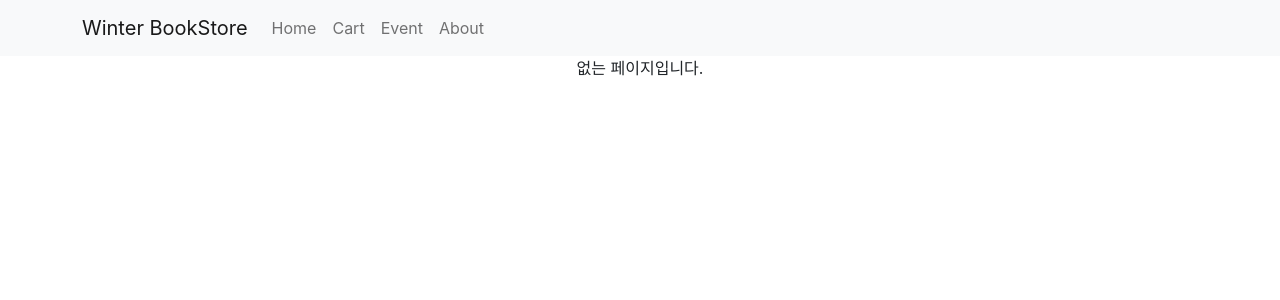
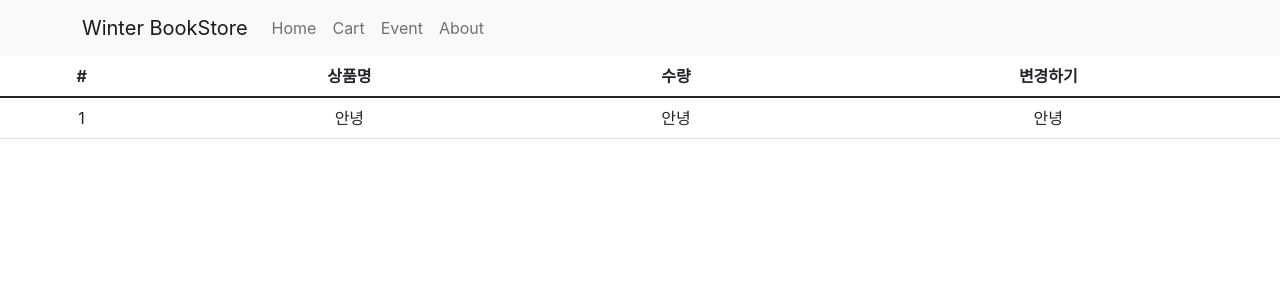
Before and after one commit to ah-ryeong/React_BookStore, a React (Create React App) app: page /basket in a window 1280 px wide. Shown: the top 300 px of the page. Built offline with nearby package versions, Linux system fonts and the light colour scheme.

Commit message:
Basket page 생성 및 redux setting

```diff
--- a/package.json
+++ b/package.json
@@ -3,6 +3,7 @@
   "version": "0.1.0",
   "private": true,
   "dependencies": {
+    "@reduxjs/toolkit": "^1.8.2",
     "@testing-library/jest-dom": "^5.14.1",
     "@testing-library/react": "^13.0.0",
     "@testing-library/user-event": "^13.2.1",
@@ -11,6 +12,7 @@
     "react": "^18.1.0",
     "react-bootstrap": "^2.3.1",
     "react-dom": "^18.1.0",
+    "react-redux": "^8.0.2",
     "react-router-dom": "^6.3.0",
     "react-scripts": "5.0.1",
     "styled-components": "^5.3.5",
--- a/src/App.js
+++ b/src/App.js
@@ -5,6 +5,7 @@ import { Navbar, Container, Nav } from 'react-bootstrap';
 import { Routes, Route, useNavigate, Outlet } from 'react-router-dom'
 import Main from './pages/Main.js';
 import Cart from './pages/Cart';
+import Basket from './pages/Basket';
 
 // context 세팅 (context = state 보관함)
 export let Context1 = createContext();
@@ -52,6 +53,8 @@ function App() {
           </Route>
 
           <Route path="/*" element = { <div>없는 페이지입니다.</div> } />
+
+          <Route path='/basket' element = {<Basket />} />
         </Routes>
 
 
--- a/src/index.js
+++ b/src/index.js
@@ -4,13 +4,17 @@ import './index.css';
 import App from './App';
 import reportWebVitals from './reportWebVitals';
 import { BrowserRouter } from "react-router-dom"
+import { Provider } from 'react-redux';
+import store from './pages/store.js';
 
 const root = ReactDOM.createRoot(document.getElementById('root'));
 root.render(
   <React.StrictMode>
-    <BrowserRouter>
-      <App />
-    </BrowserRouter>
+    <Provider store={store}>
+      <BrowserRouter>
+        <App />
+      </BrowserRouter>
+    </Provider>
   </React.StrictMode>
 );
 
--- /dev/null
+++ b/src/pages/Basket.js
@@ -0,0 +1,31 @@
+import { Table } from "react-bootstrap";
+
+function Basket() {
+
+    return(
+        <div>
+            <Table>
+                <thead>
+                    <tr>
+                        <th>#</th>
+                        <th>상품명</th>
+                        <th>수량</th>
+                        <th>변경하기</th>
+                    </tr>
+                </thead>
+
+                <tbody>
+                    <tr>
+                        <td>1</td>
+                        <td>안녕</td>
+                        <td>안녕</td>
+                        <td>안녕</td>
+                    </tr>
+                </tbody>
+            </Table>
+        </div>
+    )
+
+}
+
+export default Basket;
--- /dev/null
+++ b/src/pages/store.js
@@ -0,0 +1,6 @@
+import { configureStore } from '@reduxjs/toolkit'
+
+// store 생성
+export default configureStore({
+  reducer: { }
+})
```
Also changed, not shown: 2 other files (tests, documents, lock files or other folders).
